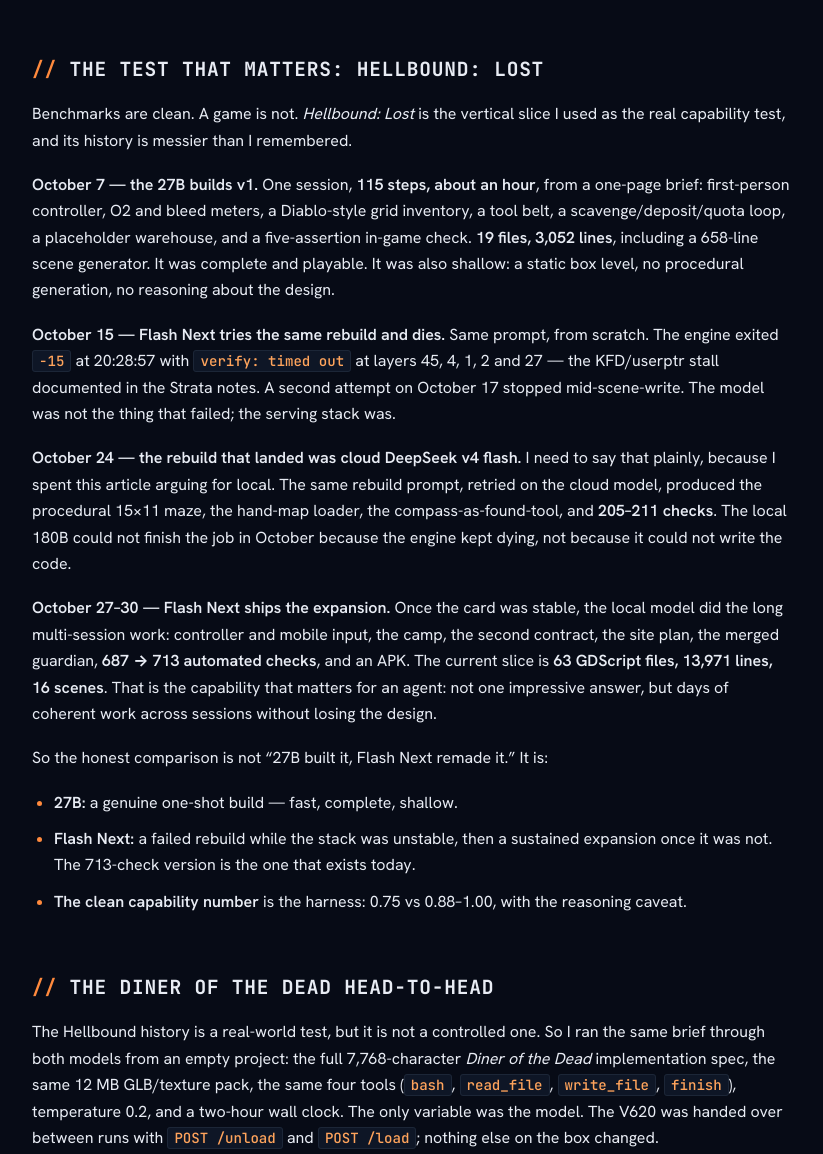
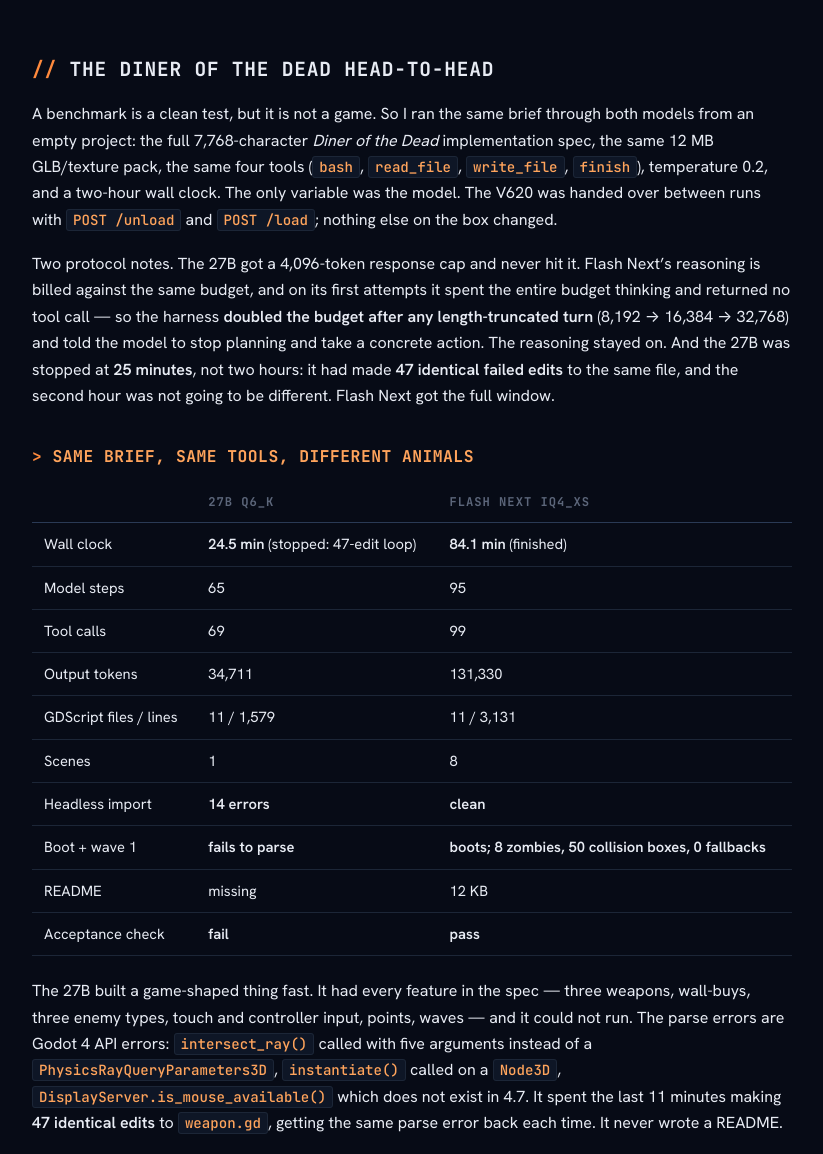
Before and after one commit to RID-Games/rid-blog, a plain HTML site: page posts/expanding-integration/index.html in a window 1280 px wide. Shown: the part 5428-6582 px from the top of the page, without its empty margins (228-1051 px from the left). Drawn offline with Linux system fonts and the light colour scheme.

Commit message:
Field Log 002: remove Hellbound section

```diff
--- a/posts/expanding-integration/index.html
+++ b/posts/expanding-integration/index.html
@@ -401,30 +401,9 @@
 
 <p>The single likeliest source of the gap is not the parameter count. It is that <strong>Flash Next reasons by default and the 27B runs <code>--reasoning off</code></strong>. The honest experiment — turn reasoning on for the 27B and re-run — is still on the list, and it requires stopping Strata first.</p>
 
-<h2>The test that matters: Hellbound: Lost</h2>
-
-<p>Benchmarks are clean. A game is not. <em>Hellbound: Lost</em> is the vertical slice I used as the real capability test, and its history is messier than I remembered.</p>
-
-<p><strong>October 7 — the 27B builds v1.</strong> One session, <strong>115 steps, about an hour</strong>, from a one-page brief: first-person controller, O2 and bleed meters, a Diablo-style grid inventory, a tool belt, a scavenge/deposit/quota loop, a placeholder warehouse, and a five-assertion in-game check. <strong>19 files, 3,052 lines</strong>, including a 658-line scene generator. It was complete and playable. It was also shallow: a static box level, no procedural generation, no reasoning about the design.</p>
-
-<p><strong>October 15 — Flash Next tries the same rebuild and dies.</strong> Same prompt, from scratch. The engine exited <code>-15</code> at 20:28:57 with <code>verify: timed out</code> at layers 45, 4, 1, 2 and 27 — the KFD/userptr stall documented in the Strata notes. A second attempt on October 17 stopped mid-scene-write. The model was not the thing that failed; the serving stack was.</p>
-
-<p><strong>October 24 — the rebuild that landed was cloud DeepSeek v4 flash.</strong> I need to say that plainly, because I spent this article arguing for local. The same rebuild prompt, retried on the cloud model, produced the procedural 15×11 maze, the hand-map loader, the compass-as-found-tool, and <strong>205–211 checks</strong>. The local 180B could not finish the job in October because the engine kept dying, not because it could not write the code.</p>
-
-<p><strong>October 27–30 — Flash Next ships the expansion.</strong> Once the card was stable, the local model did the long multi-session work: controller and mobile input, the camp, the second contract, the site plan, the merged guardian, <strong>687 → 713 automated checks</strong>, and an APK. The current slice is <strong>63 GDScript files, 13,971 lines, 16 scenes</strong>. That is the capability that matters for an agent: not one impressive answer, but days of coherent work across sessions without losing the design.</p>
-
-<p>So the honest comparison is not &ldquo;27B built it, Flash Next remade it.&rdquo; It is:</p>
-
-<ul>
-<li><strong>27B:</strong> a genuine one-shot build — fast, complete, shallow.</li>
-<li><strong>Flash Next:</strong> a failed rebuild while the stack was unstable, then a sustained expansion once it was not. The 713-check version is the one that exists today.</li>
-<li><strong>The clean capability number</strong> is the harness: 0.75 vs 0.88–1.00, with the reasoning caveat.</li>
-</ul>
-
-
 <h2>The Diner of the Dead head-to-head</h2>
 
-<p>The Hellbound history is a real-world test, but it is not a controlled one. So I ran the same brief through both models from an empty project: the full 7,768-character <em>Diner of the Dead</em> implementation spec, the same 12 MB GLB/texture pack, the same four tools (<code>bash</code>, <code>read_file</code>, <code>write_file</code>, <code>finish</code>), temperature 0.2, and a two-hour wall clock. The only variable was the model. The V620 was handed over between runs with <code>POST /unload</code> and <code>POST /load</code>; nothing else on the box changed.</p>
+<p>A benchmark is a clean test, but it is not a game. So I ran the same brief through both models from an empty project: the full 7,768-character <em>Diner of the Dead</em> implementation spec, the same 12 MB GLB/texture pack, the same four tools (<code>bash</code>, <code>read_file</code>, <code>write_file</code>, <code>finish</code>), temperature 0.2, and a two-hour wall clock. The only variable was the model. The V620 was handed over between runs with <code>POST /unload</code> and <code>POST /load</code>; nothing else on the box changed.</p>
 
 <p>Two protocol notes. The 27B got a 4,096-token response cap and never hit it. Flash Next&rsquo;s reasoning is billed against the same budget, and on its first attempts it spent the entire budget thinking and returned no tool call — so the harness <strong>doubled the budget after any length-truncated turn</strong> (8,192 → 16,384 → 32,768) and told the model to stop planning and take a concrete action. The reasoning stayed on. And the 27B was stopped at <strong>25 minutes</strong>, not two hours: it had made <strong>47 identical failed edits</strong> to the same file, and the second hour was not going to be different. Flash Next got the full window.</p>
 
@@ -560,7 +539,7 @@
 
 <p>The four-tool loop&rsquo;s 47-edit failure was not a model verdict. With <code>edit</code>, line-numbered <code>read</code> and a verification loop, the 27B could see the exact parse error, change <strong>one line</strong>, and rerun. It took 236 small steps and 65 minutes; my loop gave it a <code>write_file</code> hammer and a nudge, and it spent 47 turns hitting the same <code>intersect_ray</code> error.</p>
 
-<p>So what does the 180B actually buy? Not raw code volume on a one-shot build. It buys the eval score (<strong>0.75 → 0.88–1.00</strong>), vision, a 196K context that stays coherent, and the multi-session Hellbound expansion. Those are the capabilities that survived the harness correction. The 27B, given the same tools, is a competent one-shot builder.</p>
+<p>So what does the 180B actually buy? Not raw code volume on a one-shot build. It buys the eval score (<strong>0.75 → 0.88–1.00</strong>), vision, and a 196K context that stays coherent. Those are the capabilities that survived the harness correction. The 27B, given the same tools, is a competent one-shot builder.</p>
 
 <p><strong>The 27B can finish; the 180B can finish more. The harness decides which of those sentences you get to write.</strong></p>
 
@@ -682,7 +661,7 @@
 
 <p><strong>1. The 180B is not slower to first token — it is faster.</strong> On the same real prompt, the 177B model prefills at <strong>497 tok/s</strong> against the dense 27B&rsquo;s <strong>340 tok/s</strong>, and reaches its first token <strong>8 seconds sooner</strong>. Decode is a tie: 32.5 vs 32.66 tok/s. The reason is sparsity: only ~3B parameters are active per token, so the bigger model does less prefill math than the dense 27B. The 32 GB card alone could never hold it; the RAM tier and NVMe are what let the sparse model be <em>faster</em> than the smaller dense one.</p>
 
-<p><strong>2. What that buys is capability, not throughput.</strong> The 180B is the model that scored <strong>0.75 → 0.88–1.00</strong>, sees images, holds 196K context, and carried the multi-session Hellbound expansion. The 27B is the simpler machine — 22 GB of VRAM, one binary, no RAM tier — and it is the one that cannot run the 177B at all. The whole machine&rsquo;s payoff is that the capability arrives without a TTFT penalty; on this prompt it is a TTFT win.</p>
+<p><strong>2. What that buys is capability, not throughput.</strong> The 180B is the model that scored <strong>0.75 → 0.88–1.00</strong>, sees images and holds 196K context. The 27B is the simpler machine — 22 GB of VRAM, one binary, no RAM tier — and it is the one that cannot run the 177B at all. The whole machine&rsquo;s payoff is that the capability arrives without a TTFT penalty; on this prompt it is a TTFT win.</p>
 
 <p><strong>3. The first step still takes longer, because the 180B thinks more.</strong> It generated 385 tokens (reasoning plus tool calls) against the 27B&rsquo;s 109, so its first step finishes in 29.7 s vs 27.5 s even with the faster TTFT. That is the quality/speed trade in one line: the 180B gets to the first token sooner, then spends more tokens before it acts.</p>
 
```
